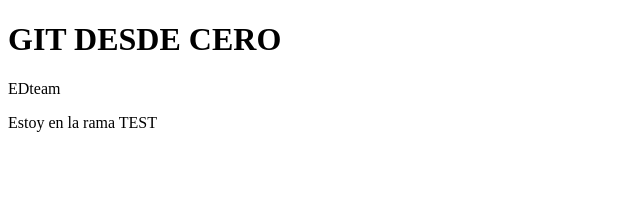
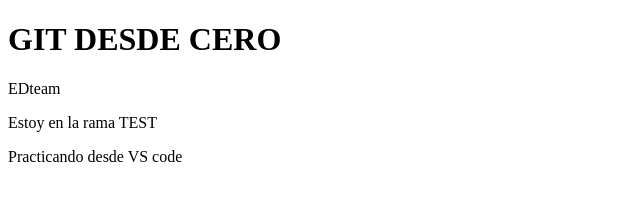
Before and after one commit to juandavidid/practicando-git, a plain HTML site: page index.html in a window 1280 px wide. Shown: the whole page, without its empty margins (0-640 px from the left). Drawn offline with Linux system fonts and the light colour scheme.

Commit message:
Primer commit desde VS code

```diff
--- a/index.html
+++ b/index.html
@@ -3,8 +3,7 @@
 <head>
     <meta charset="UTF-8">
     <meta http-equiv="X-UA-Compatible" content="IE=edge">
-    <meta name="viewport" content="width=device-width, initial-scale=1.0">
-    <title>Practicando con GIT</title>
+    <title>Practicando con GIT VScode</title>
 </head>
 <body>
     <h1>GIT DESDE CERO</h1>
@@ -12,6 +11,11 @@
     <section>
         <p>Estoy en la rama TEST</p>
     </section>
+    <div>
+        <p>
+            Practicando desde VS code
+        </p>
+    </div>
 
 </body>
 </html>
```
Also changed, not shown: 1 other file.
